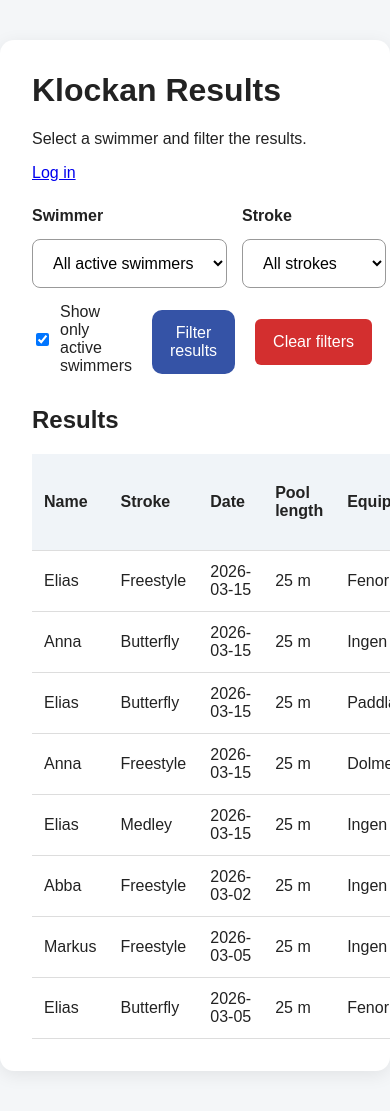
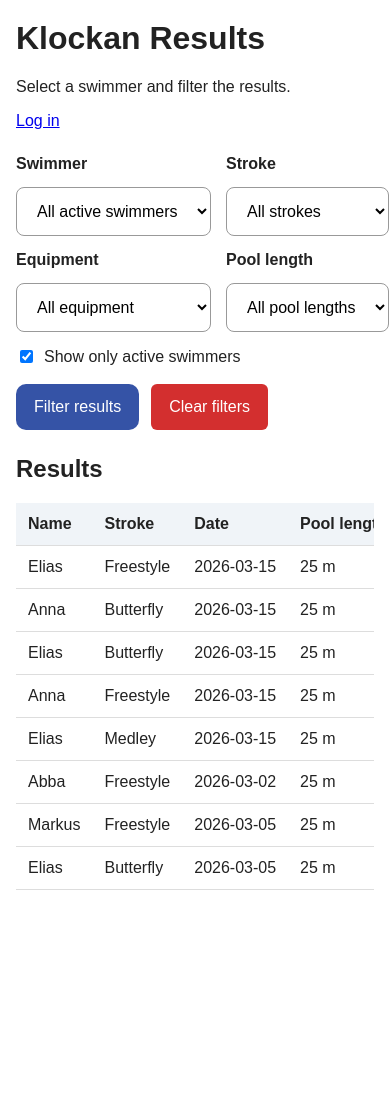
Before and after one commit to ElleBoii/klockan, a Flask app: page / in a window 390 px wide; the page is wider, and only the part inside the window is pictured. After the commit the page ends 890 px from the top of that part, so only its background shows below. Run offline with Flask 3, Linux system fonts and the light colour scheme.

Commit message:
Make website responsive for mobile

```diff
--- a/static/style.css
+++ b/static/style.css
@@ -368,3 +368,43 @@ button:hover {
 .success-message {
     color: #2e7d32;
 }
+
+@media (max-width: 700px) {
+    .container {
+        margin: 0;
+        padding: 20px 16px;
+        border-radius: 0;
+        box-shadow: none;
+    }
+
+    .filter-dropdowns {
+        grid-template-columns: 1fr 1fr;
+    }
+
+    .filter-actions {
+        flex-wrap: wrap;
+        gap: 12px;
+    }
+
+    table {
+        display: block;
+        overflow-x: auto;
+        white-space: nowrap;
+    }
+
+    .simple-form {
+        max-width: 100%;
+    }
+
+    .action-buttons {
+        flex-wrap: wrap;
+    }
+
+    .round-actions {
+        justify-content: stretch;
+    }
+
+    .round-actions button {
+        width: 100%;
+    }
+}
```
